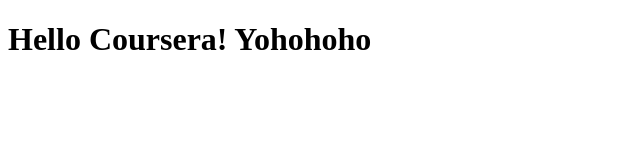
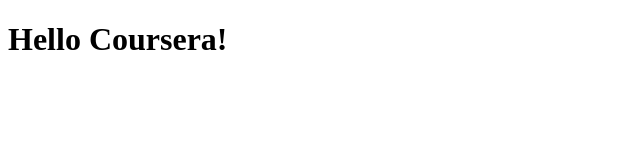
Before and after one commit to PranavDS-03/CourseraWebDev, a plain HTML site: page site/index.html in a window 1280 px wide. Shown: the whole page, without its empty margins (0-640 px from the left). Drawn offline with Linux system fonts and the light colour scheme.

Commit message:
Module2 file created

```diff
--- a/site/index.html
+++ b/site/index.html
@@ -4,6 +4,6 @@
 	<title>Hello Coursera!</title>
 </head>
 <body>
-<h1> Hello Coursera! Yohohoho</h1>
+<h1> Hello Coursera!</h1>
 </body>
 </html>
```
Also changed, not shown: Module2/index.html.txt (added).
